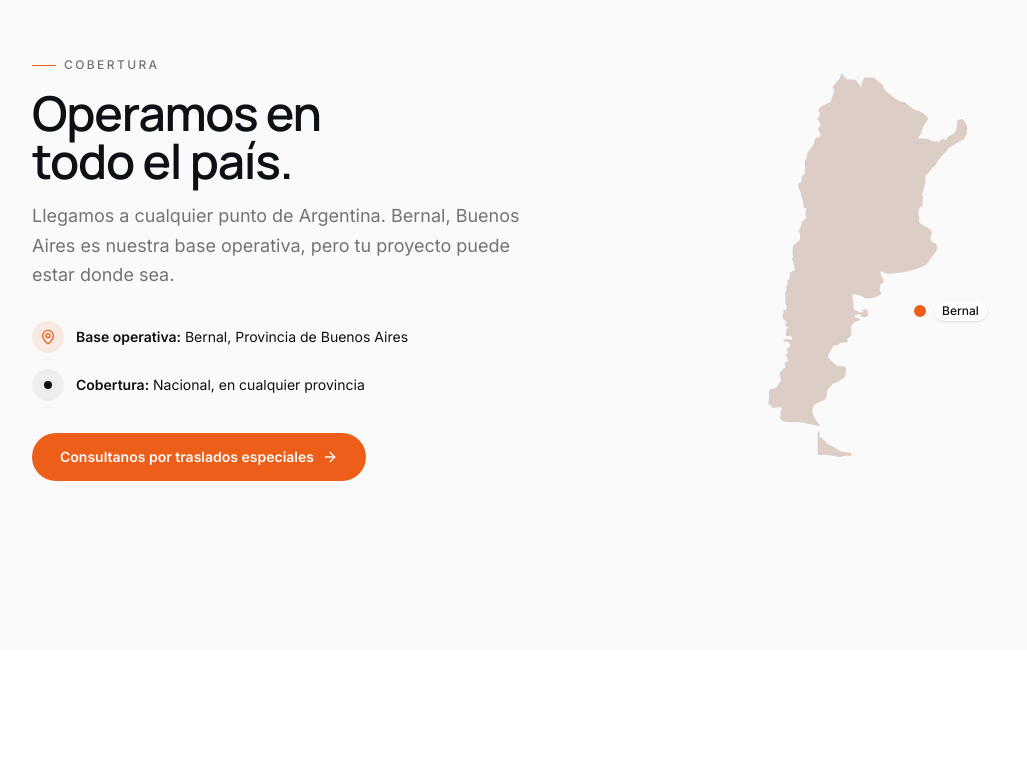
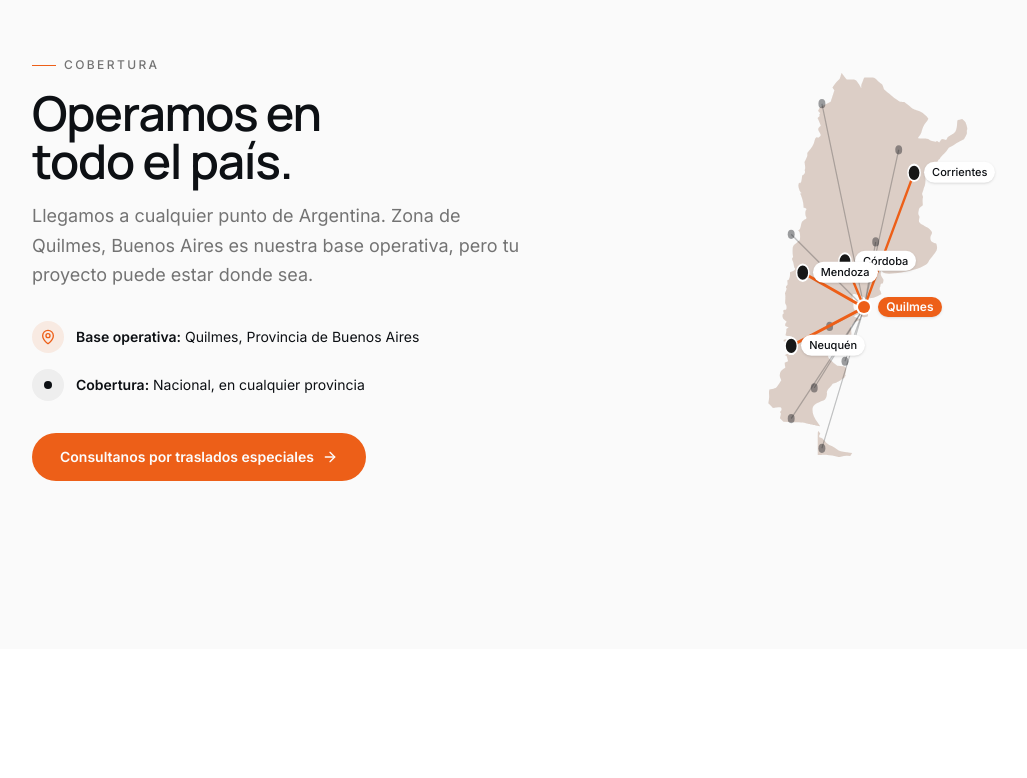
Before and after one commit to meluvch/transportes-marinnelly-website, a Next.js app: page / in a window 1280 px wide. Shown: the part 6052-6830 px from the top of the page, without its empty margins (64-1091 px from the left). Built offline with nearby package versions, Linux system fonts and the light colour scheme.

Commit message:
feat: enhance coverage visualization with new destinations and transition effects
Co-authored-by: meluvch <306551201+meluvch@users.noreply.github.com>

```diff
--- a/components/coverage.tsx
+++ b/components/coverage.tsx
@@ -4,6 +4,35 @@ import { motion } from 'motion/react'
 import { ArrowRight, MapPin } from 'lucide-react'
 import { SectionHeading } from '@/components/section-heading'
 import { WHATSAPP_URL } from '@/lib/site'
+
+const ease = [0.16, 1, 0.3, 1] as const
+
+// Coordinates are percentages of the map CONTAINER (the aspect-[3/4] box),
+// already corrected for the letterboxing the CSS mask applies to the square
+// Argentina SVG. Calibrated by rendering /public/map/argentina.svg and
+// checking each point against the real silhouette.
+const ORIGIN = { name: 'Quilmes', x: 49, y: 58.3 }
+
+const MAIN_DESTINATIONS = [
+  { name: 'Córdoba', x: 44, y: 49.3 },
+  { name: 'Mendoza', x: 33, y: 51.5 },
+  { name: 'Neuquén', x: 30, y: 65.8 },
+  { name: 'Corrientes', x: 62, y: 32 },
+]
+
+// Smaller, fainter points across the rest of the country — implies national
+// coverage without competing visually with the four main destinations.
+const OTHER_DESTINATIONS = [
+  { x: 38, y: 18.5 },
+  { x: 58, y: 27.5 },
+  { x: 52, y: 45.5 },
+  { x: 30, y: 44 },
+  { x: 40, y: 62 },
+  { x: 44, y: 68.8 },
+  { x: 36, y: 74 },
+  { x: 30, y: 80 },
+  { x: 38, y: 85.8 },
+]
 
 export function Coverage() {
   return (
@@ -14,7 +43,7 @@ export function Coverage() {
             <SectionHeading
               eyebrow="Cobertura"
               title="Operamos en todo el país."
-              description="Llegamos a cualquier punto de Argentina. Bernal, Buenos Aires es nuestra base operativa, pero tu proyecto puede estar donde sea."
+              description="Llegamos a cualquier punto de Argentina. Zona de Quilmes, Buenos Aires es nuestra base operativa, pero tu proyecto puede estar donde sea."
             />
 
             <div className="flex flex-col gap-4">
@@ -23,7 +52,7 @@ export function Coverage() {
                   <MapPin className="size-4" />
                 </span>
                 <p className="text-sm text-foreground">
-                  <span className="font-semibold">Base operativa:</span> Bernal,
+                  <span className="font-semibold">Base operativa:</span> Quilmes,
                   Provincia de Buenos Aires
                 </p>
               </div>
@@ -54,30 +83,118 @@ export function Coverage() {
             initial={{ opacity: 0, scale: 0.96 }}
             whileInView={{ opacity: 1, scale: 1 }}
             viewport={{ once: true, margin: '-80px' }}
-            transition={{ duration: 0.9, ease: [0.16, 1, 0.3, 1] }}
+            transition={{ duration: 0.9, ease }}
             className="relative mx-auto aspect-[3/4] w-full max-w-sm"
           >
+            {/* Argentina silhouette */}
             <div className="ar-map absolute inset-0 bg-neutral-300/80" aria-hidden="true" />
+            <div className="ar-map absolute inset-0 bg-brand/10" aria-hidden="true" />
+
+            {/* Lines + dots overlay. viewBox 0-100 maps 1:1 to container %. */}
+            <svg
+              viewBox="0 0 100 100"
+              preserveAspectRatio="none"
+              className="absolute inset-0 h-full w-full overflow-visible"
+              aria-hidden="true"
+            >
+              {/* Faint lines + dots to the rest of the country */}
+              {OTHER_DESTINATIONS.map((d, i) => (
+                <g key={`other-${i}`}>
+                  <motion.line
+                    x1={ORIGIN.x}
+                    y1={ORIGIN.y}
+                    x2={d.x}
+                    y2={d.y}
+                    stroke="currentColor"
+                    strokeWidth={0.3}
+                    className="text-foreground/25"
+                    initial={{ pathLength: 0, opacity: 0 }}
+                    whileInView={{ pathLength: 1, opacity: 1 }}
+                    viewport={{ once: true, margin: '-80px' }}
+                    transition={{ duration: 0.9, delay: 0.15 + i * 0.04, ease }}
+                  />
+                  <motion.circle
+                    cx={d.x}
+                    cy={d.y}
+                    r={0.9}
+                    className="fill-foreground/40"
+                    initial={{ opacity: 0, scale: 0 }}
+                    whileInView={{ opacity: 1, scale: 1 }}
+                    viewport={{ once: true, margin: '-80px' }}
+                    transition={{ duration: 0.4, delay: 0.9 + i * 0.04, ease }}
+                  />
+                </g>
+              ))}
+
+              {/* Bold lines to the four main destinations */}
+              {MAIN_DESTINATIONS.map((d, i) => (
+                <motion.line
+                  key={`main-line-${d.name}`}
+                  x1={ORIGIN.x}
+                  y1={ORIGIN.y}
+                  x2={d.x}
+                  y2={d.y}
+                  stroke="currentColor"
+                  strokeWidth={0.6}
+                  strokeLinecap="round"
+                  className="text-brand"
+                  initial={{ pathLength: 0, opacity: 0 }}
+                  whileInView={{ pathLength: 1, opacity: 1 }}
+                  viewport={{ once: true, margin: '-80px' }}
+                  transition={{ duration: 1, delay: 0.3 + i * 0.12, ease }}
+                />
+              ))}
+
+              {/* Main destination markers */}
+              {MAIN_DESTINATIONS.map((d, i) => (
+                <motion.circle
+                  key={`main-dot-${d.name}`}
+                  cx={d.x}
+                  cy={d.y}
+                  r={1.6}
+                  className="fill-neutral-900 stroke-white"
+                  strokeWidth={0.4}
+                  initial={{ opacity: 0, scale: 0 }}
+                  whileInView={{ opacity: 1, scale: 1 }}
+                  viewport={{ once: true, margin: '-80px' }}
+                  transition={{ duration: 0.5, delay: 1.1 + i * 0.12, ease }}
+                />
+              ))}
+            </svg>
+
+            {/* Main destination labels (HTML for crisp, non-stretched text) */}
+            {MAIN_DESTINATIONS.map((d, i) => (
+              <motion.span
+                key={`label-${d.name}`}
+                initial={{ opacity: 0 }}
+                whileInView={{ opacity: 1 }}
+                viewport={{ once: true, margin: '-80px' }}
+                transition={{ duration: 0.5, delay: 1.3 + i * 0.12 }}
+                className="absolute -translate-y-1/2 whitespace-nowrap rounded-full bg-background px-2 py-0.5 text-[11px] font-medium text-foreground shadow-sm"
+                style={{ left: `calc(${d.x}% + 10px)`, top: `${d.y}%` }}
+              >
+                {d.name}
+              </motion.span>
+            ))}
+
+            {/* Origin marker: Quilmes */}
             <div
-              className="ar-map absolute inset-0 bg-brand/10"
-              aria-hidden="true"
-            />
-            {/* Bernal marker */}
-            <div
-              className="absolute"
-              style={{ left: '62%', top: '58%' }}
+              className="absolute -translate-x-1/2 -translate-y-1/2"
+              style={{ left: `${ORIGIN.x}%`, top: `${ORIGIN.y}%` }}
             >
               <span className="relative flex size-3">
                 <span className="absolute inline-flex h-full w-full animate-ping rounded-full bg-brand opacity-60" />
                 <span className="relative inline-flex size-3 rounded-full bg-brand ring-2 ring-background" />
               </span>
-              <span className="absolute left-5 top-1/2 -translate-y-1/2 whitespace-nowrap rounded-full bg-background px-2 py-0.5 text-xs font-medium text-foreground shadow-sm">
-                Bernal
+              <span className="absolute left-5 top-1/2 -translate-y-1/2 whitespace-nowrap rounded-full bg-brand px-2 py-0.5 text-xs font-semibold text-brand-foreground shadow-sm">
+                {ORIGIN.name}
               </span>
             </div>
+
             <span className="sr-only">
-              Mapa de Argentina indicando cobertura nacional con base operativa en
-              Bernal, Buenos Aires.
+              Mapa de Argentina indicando cobertura nacional, con base operativa en
+              Quilmes, Buenos Aires, y rutas frecuentes hacia Córdoba, Mendoza,
+              Neuquén y Corrientes.
             </span>
           </motion.div>
         </div>
```
